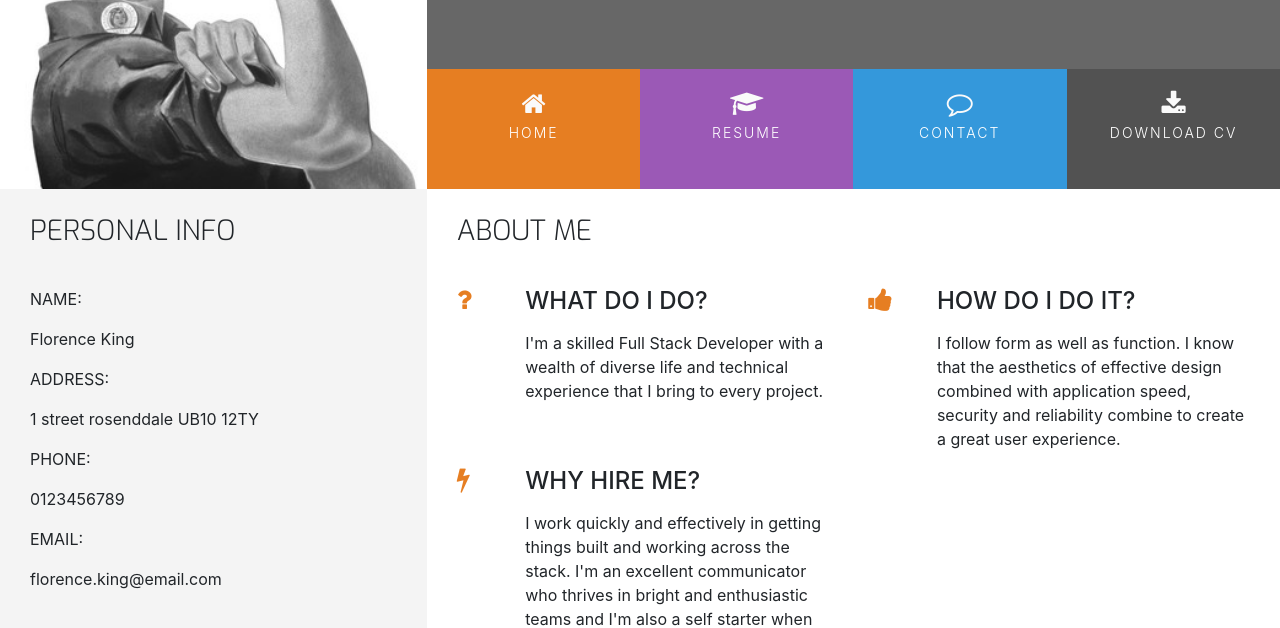
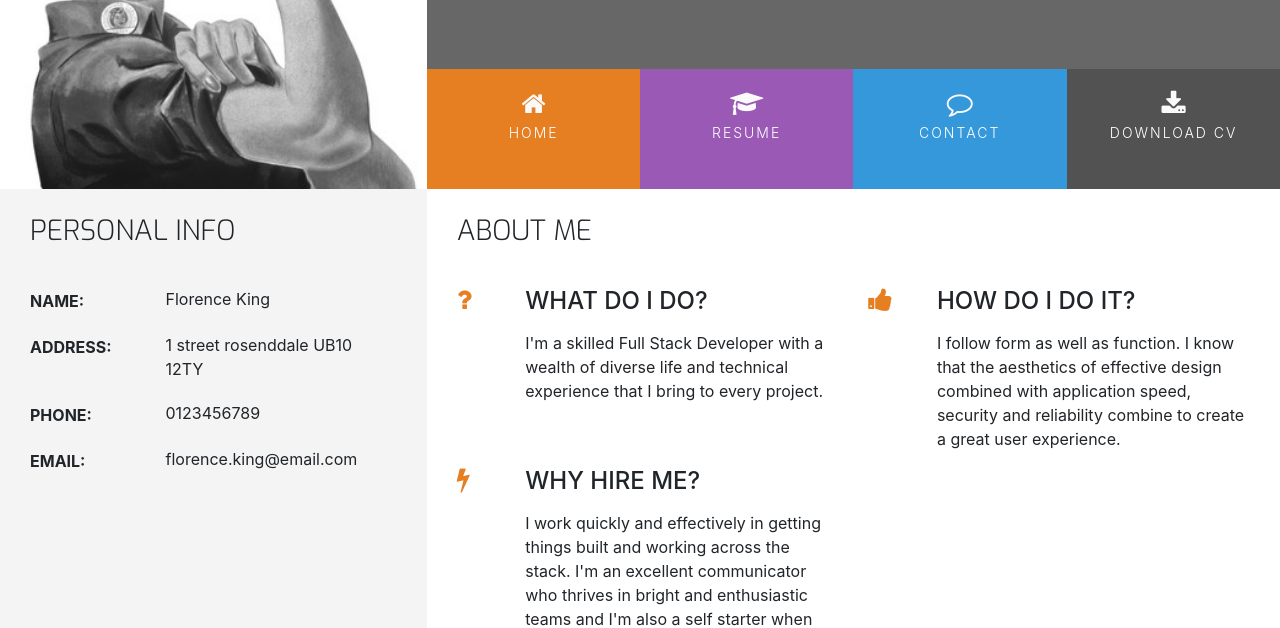
Before and after one commit to Flora-King/Resume-2, a plain HTML site: page index.html in a window 1280 px wide. Shown: the part 180-808 px from the top of the page. Drawn offline with nearby package versions, Linux system fonts and the light colour scheme.

Commit message:
Add final style to personal info content

```diff
--- a/assets/css/style.css
+++ b/assets/css/style.css
@@ -242,3 +242,38 @@ footer {
 .three-reasons-heading {
     margin-bottom: 15px;
 }
+
+/*--------------------------------------------Personal info */
+
+.personal-info-item {
+    margin-bottom: 20px;
+    display: block;
+    clear: both;
+}
+
+.personal-info-item .key,
+.personal-info-item .value {
+    padding-right: 8px;
+    display: inline-block;
+}
+
+.personal-info-item .key p,
+.personal-info-item .value p {
+    margin: 0;
+}
+
+.personal-info-item .key {
+    width: 30%;
+    margin-right: 21px;
+    padding-top: 2px;
+    vertical-align: top;
+}
+
+.personal-info-item .key p {
+    font-weight: 700;
+}
+
+.personal-info-item .value {
+    position: relative;
+    width: 60%;
+}
```
